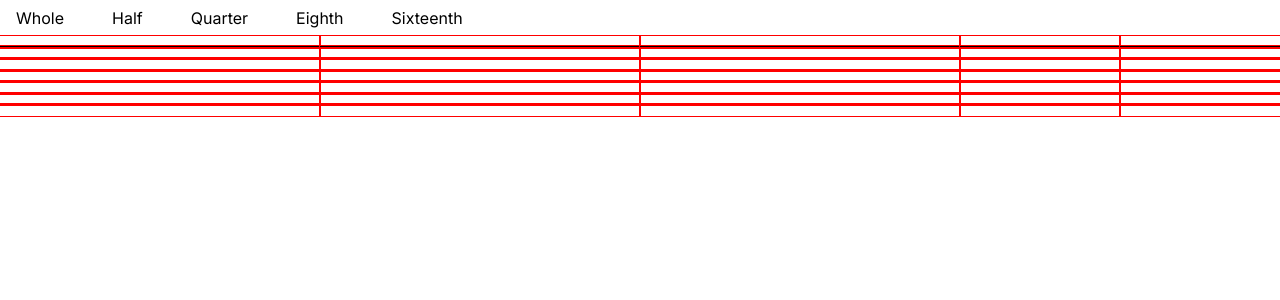
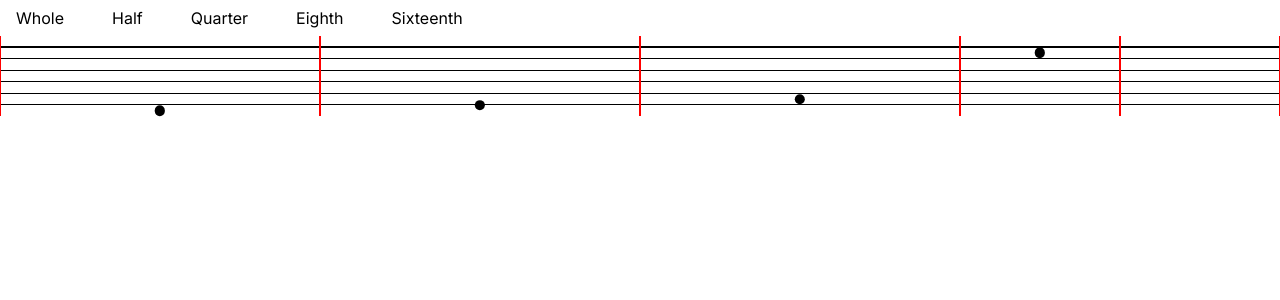
Before and after one commit to Pfannen/beat-canvas, a Next.js app: page / in a window 1280 px wide. Shown: the top 300 px of the page. Built offline with nearby package versions, Linux system fonts and the light colour scheme.

Commit message:
Placing notes on a measure now works

```diff
--- a/app/page.tsx
+++ b/app/page.tsx
@@ -1,8 +1,10 @@
 "use client";
 
 import MusicProvider from "@/components/providers/music";
+import DisplayMeasures from "@/components/ui/measure/display-measures";
 import ModifiableMeasure from "@/components/ui/measure/segmented-measure/modifiable-measure";
 import { clickBehavior } from "@/components/ui/measure/utils";
+import classes from "./page.module.css";
 
 export default function Home() {
   return (
--- a/components/ui/measure/ledger-component/index.tsx
+++ b/components/ui/measure/ledger-component/index.tsx
@@ -16,6 +16,7 @@ const LedgerComponent = <C extends ElementType = "div">({
   ...restProps
 }: PolymorphicComponentProps<C, LedgerComponentProps>) => {
   const Component = as || "div";
+  console.log(restProps.children);
   return (
     <Component
       {...restProps}
@@ -23,9 +24,9 @@ const LedgerComponent = <C extends ElementType = "div">({
       className={concatClassNames(classes.component, className)}
       style={{ height }}
     >
-      {restProps.children && (
-        <span className={classes.note}>{restProps.children}</span>
-      )}
+      {restProps.children &&
+        // <span className={classes.note}>{restProps.children}</span>
+        restProps.children}
     </Component>
   );
 };
--- a/components/ui/measure/segment/index.tsx
+++ b/components/ui/measure/segment/index.tsx
@@ -8,7 +8,7 @@ type Props = {
   body?: number;
   width: string;
   className?: string;
-  startWithLine?: boolean; //To render a line or a space first
+  startWithLine?: boolean; //To render a line or a space first (starting at the bottom)
   lineToSpaceRatio?: number;
   componentPercentages?: ComponentPercentages;
   renderLedgerComponent: LedgerComponentRenderer;
@@ -30,17 +30,15 @@ const Segment: FunctionComponent<Props> = (props) => {
   const components = generateMeasureComponents(
     belowBody,
     aboveBody,
-    componentPercentages.line * 100 + "%",
-    componentPercentages.space * 100 + "%",
+    componentPercentages.line,
+    componentPercentages.space,
     !!props.startWithLine,
     props.renderLedgerComponent,
     props.body
   );
   return (
     <span className={props.className} style={{ width: props.width }}>
-      {components[0]}
-      {components[1]}
-      {components[2]}
+      {components}
     </span>
   );
 };
--- a/components/ui/measure/segment/split-segment/index.module.css
+++ b/components/ui/measure/segment/split-segment/index.module.css
@@ -3,5 +3,5 @@
 }
 
 .component {
-  outline: 1px solid red;
+  border-inline: 1px solid red;
 }
--- a/components/ui/measure/segment/split-segment/index.tsx
+++ b/components/ui/measure/segment/split-segment/index.tsx
@@ -5,6 +5,9 @@ import { SegmentProps } from "../../types";
 import { FunctionComponent, useEffect, useState } from "react";
 import { SegmentBeat } from "@/components/providers/music/types";
 import { RegistryDelegates } from "@/components/hooks/useSplitSegmentRegistry";
+import { LedgerComponentRenderer } from "../../utils";
+import DisplayNote from "../../note/display-note";
+import { numToPercent } from "@/utils";
 
 type SplitSegmentProps = {
   registryDelegates: RegistryDelegates;
@@ -28,11 +31,12 @@ const SplitSegment: FunctionComponent<SplitSegmentProps> = (props) => {
   }, []);
 
   const { width } = props;
-  const renderLedgerComponent = (
-    yPos: number,
-    isLine: boolean,
-    height: string,
-    isBodyComponent: boolean
+  const renderLedgerComponent: LedgerComponentRenderer = (
+    yPos,
+    isLine,
+    linePercent,
+    spacePercent,
+    isBodyComponent
   ) => {
     return (
       <LedgerComponent
@@ -43,9 +47,22 @@ const SplitSegment: FunctionComponent<SplitSegmentProps> = (props) => {
           props.actionHandler("middle-click", props.xPos, yPos);
         }}
         className={classes.component}
-        height={height}
+        height={isLine ? numToPercent(linePercent) : numToPercent(spacePercent)}
         isLine={isLine}
-      />
+      >
+        {props.notes && props.notes[0].y === yPos && (
+          <DisplayNote
+            height={
+              isLine
+                ? numToPercent(spacePercent / linePercent)
+                : numToPercent(1)
+            }
+            bottom={"50%"}
+            left={"50%"}
+            type={props.notes[0].type}
+          />
+        )}
+      </LedgerComponent>
     );
   };
   if (!split || width <= 0.25 / 8) {
--- a/components/ui/measure/segmented-measure/index.tsx
+++ b/components/ui/measure/segmented-measure/index.tsx
@@ -9,7 +9,7 @@ import {
 } from "@/components/providers/music/types";
 import { getNoteDuration } from "@/components/providers/music/utils";
 
-export type MeasureProps = {
+export type SegmentedMeasureProps = {
   segmentGenerator: SegmentGenerator;
   renderSegment: SegmentRenderer;
   notes: Note[];
@@ -18,7 +18,7 @@ export type MeasureProps = {
   timeSignature: TimeSignature;
 };
 
-const Measure: FunctionComponent<MeasureProps> = ({
+const SegmentedMeasure: FunctionComponent<SegmentedMeasureProps> = ({
   segmentGenerator,
   renderSegment,
   notes,
@@ -61,7 +61,7 @@ const Measure: FunctionComponent<MeasureProps> = ({
   );
 };
 
-export default Measure;
+export default SegmentedMeasure;
 
 //Start from the end of the measure and builds to the front
 const generateSegments = (
--- a/components/ui/measure/segmented-measure/modifiable-measure/index.tsx
+++ b/components/ui/measure/segmented-measure/modifiable-measure/index.tsx
@@ -1,7 +1,7 @@
 import { minimalSegmentGenerator } from "@/components/ui/reusable/segment-split/utils";
 import classes from "./index.module.css";
 import { FunctionComponent, useState } from "react";
-import Measure from "..";
+import SegmentedMeasure from "..";
 import SplitSegment from "../../segment/split-segment";
 import { useMusic } from "@/components/providers/music";
 import NoteSelection from "@/components/ui/reusable/note-selection";
@@ -19,17 +19,12 @@ const ModifiableMeasure: FunctionComponent<ModifiableMeasureProps> = ({
   measureIndex,
   modificationBehavior,
 }) => {
+  //To make modificationBehavior fully complete, need to take in additional props to pass into the split segment
+  //{props: ..., modificationBehavior: }
   const { getMeasures, invokeMeasureModifier } = useMusic();
   const { getRegistryProps, splitSegment, joinSegment } =
     useSplitSegmentRegistry();
   const [noteSelected, setNoteSelected] = useState<NoteType | undefined>();
-  // const actionHandler: SegmentActionHandler<"click"> = (action, x, y) => {
-  //   if (noteSelected) {
-  //     const del = addNote({ note: { x, y, type: noteSelected }, measureIndex });
-  //     invokeMeasureModifier(del);
-  //     console.log(del);
-  //   } else console.log(action, x, y);
-  // };
   const noteSelectHandler = (type: NoteType) => {
     setNoteSelected((prevState) => {
       if (type === prevState) {
@@ -47,7 +42,7 @@ const ModifiableMeasure: FunctionComponent<ModifiableMeasureProps> = ({
       <div className={classes.measures}>
         {getMeasures(measureIndex, 1).map(({ notes }, i) => {
           return (
-            <Measure
+            <SegmentedMeasure
               segmentGenerator={minimalSegmentGenerator}
               notes={notes}
               timeSignature={{ beatNote: 4, beatsPerMeasure: 4 }}
--- a/components/ui/measure/types.ts
+++ b/components/ui/measure/types.ts
@@ -28,7 +28,7 @@ export type SegmentActionHandler<T> = (action: T, x: number, y: number) => void;
 export type SegmentProps<T> = {
   width: number;
   actionHandler: SegmentActionHandler<T>;
-} & Pick<SegmentData, "xPos" | "beatPercentage">;
+} & SegmentData;
 // Pick<SegmentDelegates, "noteValidator">;
 
 export type SegmentRenderer = (props: SegmentRendererProps) => ReactNode;
--- a/components/ui/measure/utils.tsx
+++ b/components/ui/measure/utils.tsx
@@ -5,38 +5,32 @@ import { Note, NoteType } from "@/components/providers/music/types";
 export type LedgerComponentRenderer = (
   yPos: number,
   isLine: boolean,
-  heightPercentage: string,
+  lineHeightPercentage: number,
+  spaceHeightPercentage: number,
   isBodyComponent: boolean
 ) => ReactElement;
 
 export const generateMeasureComponents = (
   belowBody: number,
   aboveBody: number,
-  lineHeight: string,
-  spaceHeight: string,
+  lineHeight: number,
+  spaceHeight: number,
   startWithLine: boolean,
   getComponent: LedgerComponentRenderer,
   bodyCt = 7
 ) => {
-  const above = new Array(aboveBody);
-  const body = new Array(bodyCt);
-  const below = new Array(belowBody);
   const totalComponents = bodyCt + belowBody + aboveBody;
+  const components = new Array(totalComponents);
 
   for (let y = totalComponents - 1; y > -1; y--) {
     let isLine = y % 2 != 0;
-
     if (startWithLine) isLine = !isLine;
-    const height = isLine ? lineHeight : spaceHeight;
-    if (y < belowBody) {
-      below.push(getComponent(y, isLine, height, false));
-    } else if (y < belowBody + bodyCt) {
-      body.push(getComponent(y, isLine, height, true));
-    } else {
-      above.push(getComponent(y, isLine, height, false));
-    }
+    const isBodyComponent = y >= belowBody && y < belowBody + bodyCt;
+    components.push(
+      getComponent(y, isLine, lineHeight, spaceHeight, isBodyComponent)
+    );
   }
-  return [above, body, below];
+  return components;
 };
 
 /* Note Placement Functionalities */
--- /dev/null
+++ b/utils/index.ts
@@ -0,0 +1 @@
+export const numToPercent = (val: number) => val * 100 + "%";
```
Also changed, not shown: components/ui/measure/display-measures/display-measure/index.tsx (+13 -2 lines).
